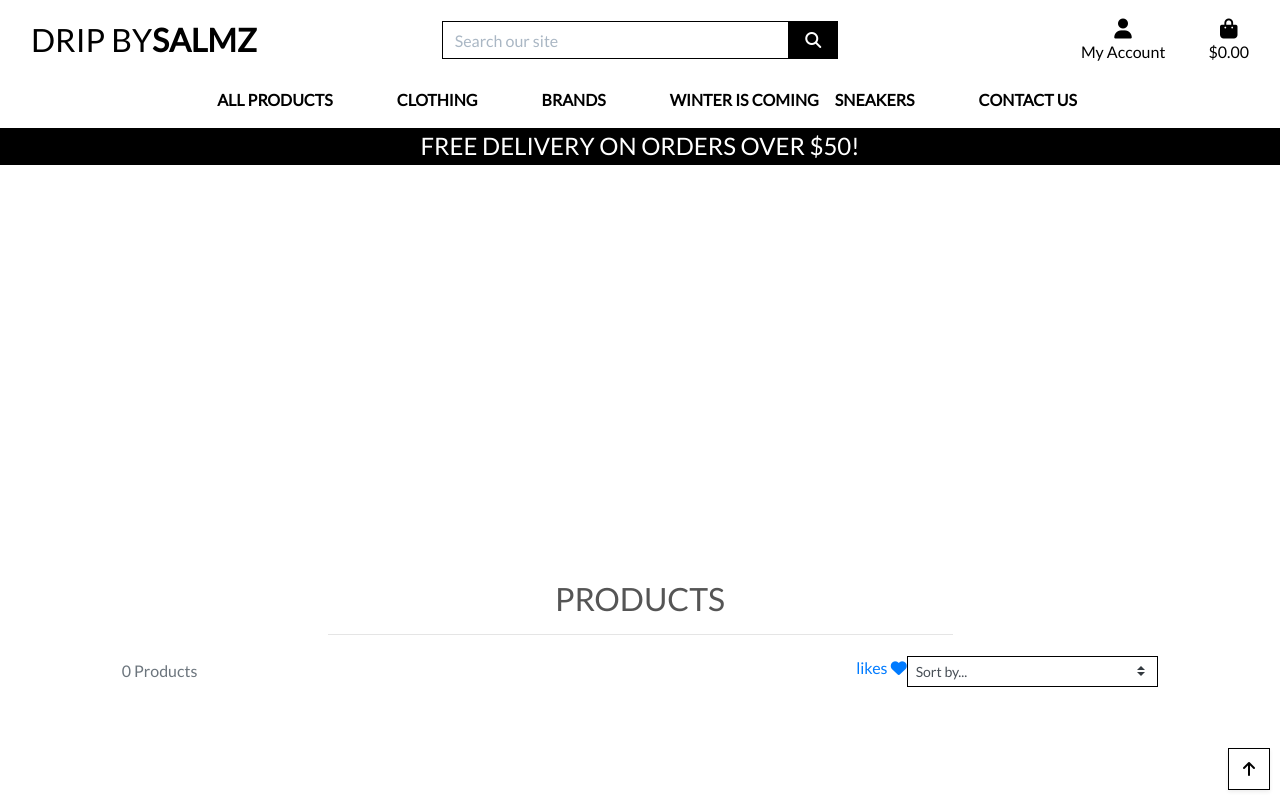
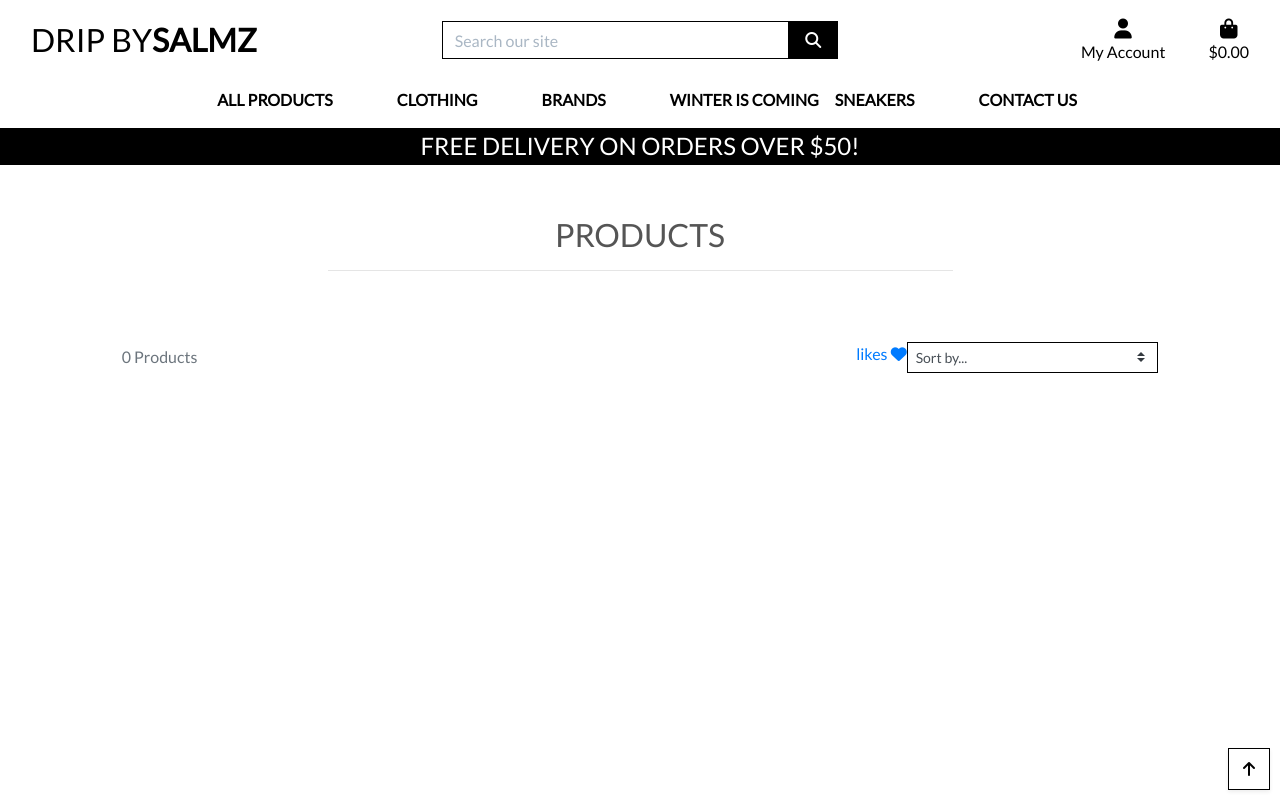
Before and after one commit to salms358/Drip-By-Salmz, a Django app: page /products/ in a window 1280 px wide. Run offline with Django 3.2, Linux system fonts and the light colour scheme; data that the repository does not hold is empty; parts of the project's set-up code (start-up, migrations or seed data) failed here and were passed over; some libraries are stand-ins or nearby versions.

Commit message:
padding altered to enhance user experience

```diff
--- a/home/templates/home/index.html
+++ b/home/templates/home/index.html
@@ -14,7 +14,7 @@
     <div class="container h-100">
         <div class="row h-100">
             <div class="col-7 col-md-6 my-auto">
-                <h1 class="display-4 logo-font text-white">
+                <h1 class="display-4 logo-font text-white" id="homes">
                     Become the drippest in the UK
                 </h1>
                 <div class="my-5">
--- a/products/templates/products/products.html
+++ b/products/templates/products/products.html
@@ -12,7 +12,7 @@
 {% block content %}
     <div class="overlay"></div>
     <div class="container-fluid">
-        <div class="row">
+        <div class="row" id="padding">
             <div class="col text-center mt-3">
 
                 <h2 class="logo-font">Products</h2>
--- a/static/css/base.css
+++ b/static/css/base.css
@@ -8,9 +8,10 @@ body {
     height: calc(100vh - 140px);
     color: #555;
     font-family: 'Lato';
+}
 
-
-
+#padding {
+    padding-bottom: 50px;
 }
 
 #liked {
@@ -81,8 +82,12 @@ body {
     background: #000 !important;
 }
 h2 {
+    margin-top: 200px;
+    text-align: center;
+}
+
+#homes {
     margin-top: 400px;
-    text-align: center;
 }
 
 form {
@@ -291,17 +296,10 @@ input[name='q']::placeholder {
         left: 0;
         z-index: 1030;
     }
-
-    .header-container {
-        padding-top: 164px;
-    }
 }
 
 /* pad the top a bit when navbar is collapsed on mobile */
 @media (max-width: 991px) {
-    .header-container {
-        padding-top: 116px;
-    }
 
     body {
         height: calc(100vh - 116px);
```
